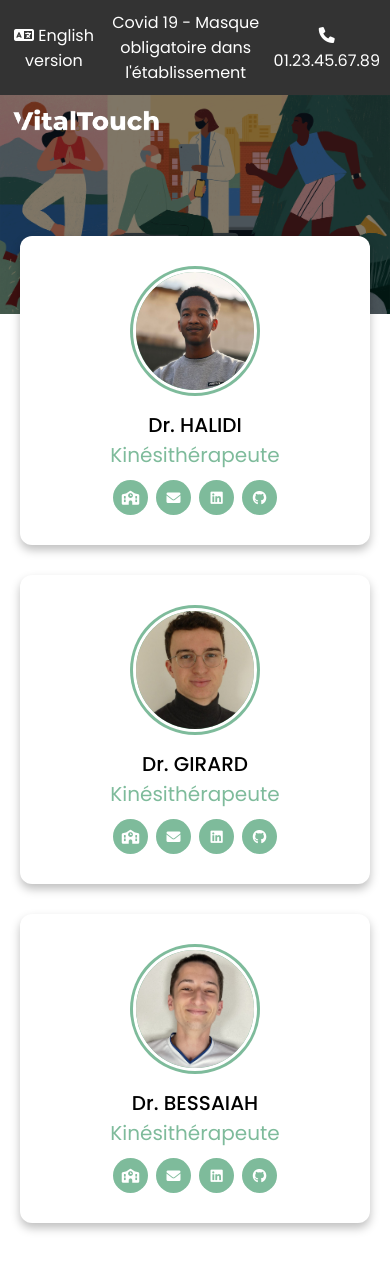
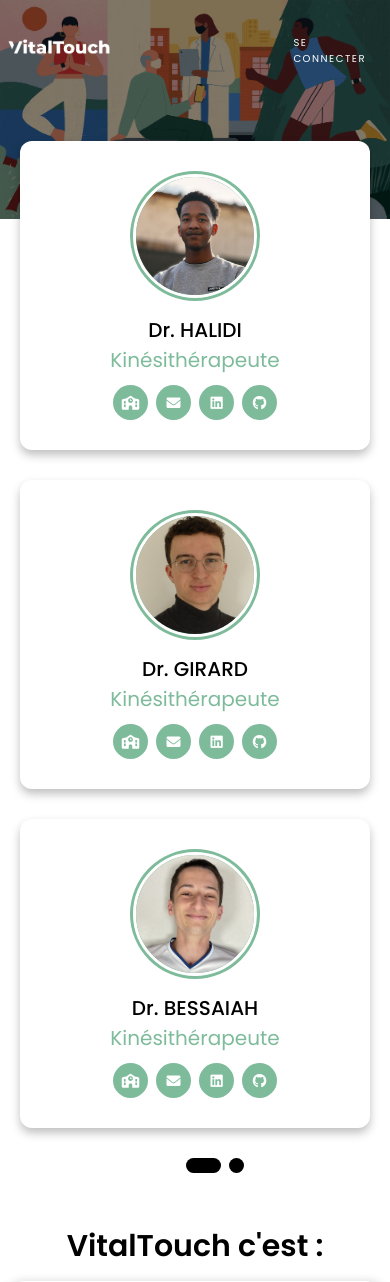
Before and after one commit to staringhan/SAE24, a PHP site: page / in a window 390 px wide; the page is wider, and only the part inside the window is pictured. Shown: the top 1282 px of that part. Run offline with PHP 8.4, Linux system fonts and the light colour scheme.

Commit message:
RESPONSIVE

```diff
--- a/index.html
+++ b/index.html
@@ -12,6 +12,8 @@
       <link rel="shortcut icon" href="./media/VLOGOgreen.ico" type="image/x-icon">
       <meta content="width=device-width, initial-scale=1" name="viewport">
    </head>
+
+   <!--Topbar d'informations utiles-->
    <header>
       <div class="information-bar">
          <p class="information-item">
@@ -31,6 +33,7 @@
 
    <body>
 
+      <!--NAVBAR-->
       <nav class="navbar">
          <div class="logo">
             <a href="#">
@@ -43,20 +46,27 @@
             </li>
          </ul>
       </nav>
+      <!--Fin de la NAVBAR-->
 
+      <!--Image + Slogan-->
       <section class="imageconteneur">
          <img src="./media/medecins.jpeg" class="imagebody" alt="image de fond">
          <blockquote class="animate__animated animate__fadeInDown textecentre">
             <h1>"Éveillez votre bien-être intérieur par notre toucher bienveillant."</h1>
          </blockquote>
       </section>
+      <!--Fin de Image + slogan -->
 
+      <!--Conteneur cartes equipe -->
       <div class="container">
          <input type="radio" name="dot" id="one">
          <input type="radio" name="dot" id="two">
          <div class="main-card">
+            <!--Conteneur des 3 cartes visibles à l'ecran-->
             <div class="cards">
+               <!--Conteneur de la carte individuelle-->
                <div class="card">
+                  <!--Contenu de la carte image et texte-->
                   <div class="content">
                      <div class="img">
                         <img src="./photos/daniel.jpg" alt="photo de Daniel Halidi">
@@ -65,6 +75,7 @@
                         <h5 class="name">Dr. HALIDI</h5>
                         <h6 class="job">Kinésithérapeute</h6>
                      </section>
+                     <!--Liens cliquables-->
                      <nav class="media-icons">
                         <a href="https://www.iut-blagnac.fr/fr/formations/but-rt" target="_blank"><i class="fas fa-school"></i></a>
                         <a href="mailto:daniel.halidi.iut@gmail.com"><i class="fas fa-envelope"></i></a>
@@ -167,11 +178,14 @@
             <label for="two" class="two"></label>
          </div>
       </div>
+      <!--Fin du Conteneur cartes equipes-->
 
 
       <section class="ContenuPage">
          <h2>VitalTouch c'est :</h2>
+         <!--Conteneur cartes infos clées-->
          <div class="ContenuCartes">
+            <!--Cartes info clées individuelle-->
             <div class="Carte_vitaltouch">
                <img class="cartevitaltouch" src="./media/toulouse.jpeg" alt="Ville de toulouse">
                <div class="vtdetails">
@@ -182,6 +196,7 @@
                      Bénéficiez d'une prise en charge complète et efficace pour votre bien-être et votre rétablissement optimal.</p>
                </div>
             </div>
+            <!--Fin de cartes info clées individuelle-->
             <div class="Carte_vitaltouch">
                <img class="cartevitaltouch" src="./media/medecins1.jpeg" alt="savoir faire medecins">
                <div class="vtdetails">
@@ -204,9 +219,10 @@
                </div>
             </div>
          </div>
+         <!--Fin de conteneur infos clées-->
       </section>
 
-
+      <!--Contenu texte-->
       <section class="ContenuPage2">
          <h2>Le centre</h2>
          <p class="presvitaltouch">
@@ -217,7 +233,7 @@
          </p>
       </section>
 
-
+      <!--Contenu texte + images-->
       <section class="ContenuPage2">
          <h2>Nos soins</h2>
          <div class="gallery">
@@ -236,12 +252,17 @@
          </div>
       </section>
 
-      <iframe src="https://www.google.com/maps/embed?pb=!1m18!1m12!1m3!1d2886.9451167474967!2d1.3745833!3d43.649310199999995!2m3!1f0!2f0!3f0!3m2!1i1024!2i768!4f13.1!3m3!1m2!1s0x12aea567ece1ac03%3A0x4522cb5674fc6846!2sI.U.T.%20B%20Toulouse%20Blagnac%2C%201%20Pl.%20Georges%20Brassens%2C%2031700%20Blagnac!5e0!3m2!1sfr!2sfr!4v1687371773973!5m2!1sfr!2sfr" width="1920" height="450" style="border:0;" allowfullscreen="" loading="lazy" referrerpolicy="no-referrer-when-downgrade"></iframe>
-
-
+      <!--Carte interactives-->
+      <div class="maps">
+      <iframe  src="https://www.google.com/maps/embed?pb=!1m18!1m12!1m3!1d2886.9451167474967!2d1.3745833!3d43.649310199999995!2m3!1f0!2f0!3f0!3m2!1i1024!2i768!4f13.1!3m3!1m2!1s0x12aea567ece1ac03%3A0x4522cb5674fc6846!2sI.U.T.%20B%20Toulouse%20Blagnac%2C%201%20Pl.%20Georges%20Brassens%2C%2031700%20Blagnac!5e0!3m2!1sfr!2sfr!4v1687371773973!5m2!1sfr!2sfr" width="1920" height="450" style="border:0;" allowfullscreen="" loading="lazy" referrerpolicy="no-referrer-when-downgrade"></iframe>
+      </div>
+      <!--Footer-->
       <footer class="footer">
+         <!--conteneur du footer-->
          <div class="footercontainer">
+            <!--Ligne du footer-->
             <div class="ft-ligne">
+               <!--Colonne individuelle avec contenu sous forme du liens-->
                <nav class="ft-col">
                   <h4>VitalTouch</h4>
                   <ul>
--- a/styles/style.css
+++ b/styles/style.css
@@ -480,43 +480,29 @@ ul{
 
 /*--------------RESPONSIVE a refaire-----------------*/
 
+@media all and (max-width: 1290px){
 
-@media all and (max-width: 480px){
+	.nav-liste .element-liste{
+		letter-spacing: 0em;
+	}
 
-	body{
+}
 
+@media all and (max-width: 1164px){
 
+	li.element-liste a{
+		font-size: 10px;
+	}
 
-	}
-	.navbar{
-		flex-direction: column;
-		background-color: transparent;
-		position: absolute;
+	header{
+		display: none;
 	}
 
 
-	.menu-hamburger{
-		cursor: pointer;
-		display: block;
-		position: fixed;
-		right: 15px;
-		top:2.5%;
+	.iconelogo{
+		width: 15%
 	}
 
-	.nav-liste .element-liste{
-		display: block;
-		padding: 20px 10px;
-		padding: 6%;
-
-	}
-
-	.nav-liste{
-		width: 100%;
-		text-align: center;
-		display: none;
-		padding-top: 60%
-
-	}
 
 	.iconelogo{
 		padding-top: 2%;
@@ -525,8 +511,12 @@ ul{
 		width: 40%
 	}
 
-	.imagebody{
+	.ContenuCartes{
+		flex-direction: column;
+	}
 
+	.Carte_vitaltouch{
+		margin-top: 2%;
 	}
 
 	.textecentre{
@@ -543,3 +533,36 @@ ul{
 
 
 }
+
+@media all and (max-width: 1300px){
+	.button label{
+
+	background: black;
+
+
+  }
+
+
+  #one:checked ~ .button .one{
+
+	background-color: black;
+  }
+  #one:checked ~ .button .two{
+
+	background: grey;
+  }
+  #two:checked ~ .button .one{
+
+	background: gray;
+  }
+  #two:checked ~ .button .two{
+
+	background: black;
+  }
+}
+
+@media all and (max-width: 1820px){
+	iframe{
+		display: none;
+	}
+}
--- a/web/projet.php
+++ b/web/projet.php
@@ -39,7 +39,9 @@ if (!isset($_SESSION['admin']) ){
             <article class="texte">
                 <h2>Contexte de la SAé 24</h2>
                 <p>
-                    Expliquer le cahier des charges de la SAE
+                Dans cette SAE, nous sommes chargés de mettre en place un réseau pour un cabinet médical.
+                Ce cabinet est composé de six personnes : trois kinésithérapeutes, un dentiste et un médecin généraliste.
+                Pour mener à bien ce projet, nous devrons mobiliser toutes les ressources que nous avons acquises jusqu'à présent.
                 </p>
             </article>
             <article class="texte">
@@ -88,7 +90,7 @@ if (!isset($_SESSION['admin']) ){
                     <img class="schema" src="../media/logogantt.jpeg" alt="logo gannt ">
                     <section class="rectangletexte">
                         <h3>Diagramme de Gantt</h3>
-                        <a href="../technique/gantt.php" target="_blank">Diagramme de GANTT</a>
+                        <a href="../technique/gantt.php">Diagramme de GANTT</a>
                     </section>
                 </div>
                 <div class="rectangle">
```
